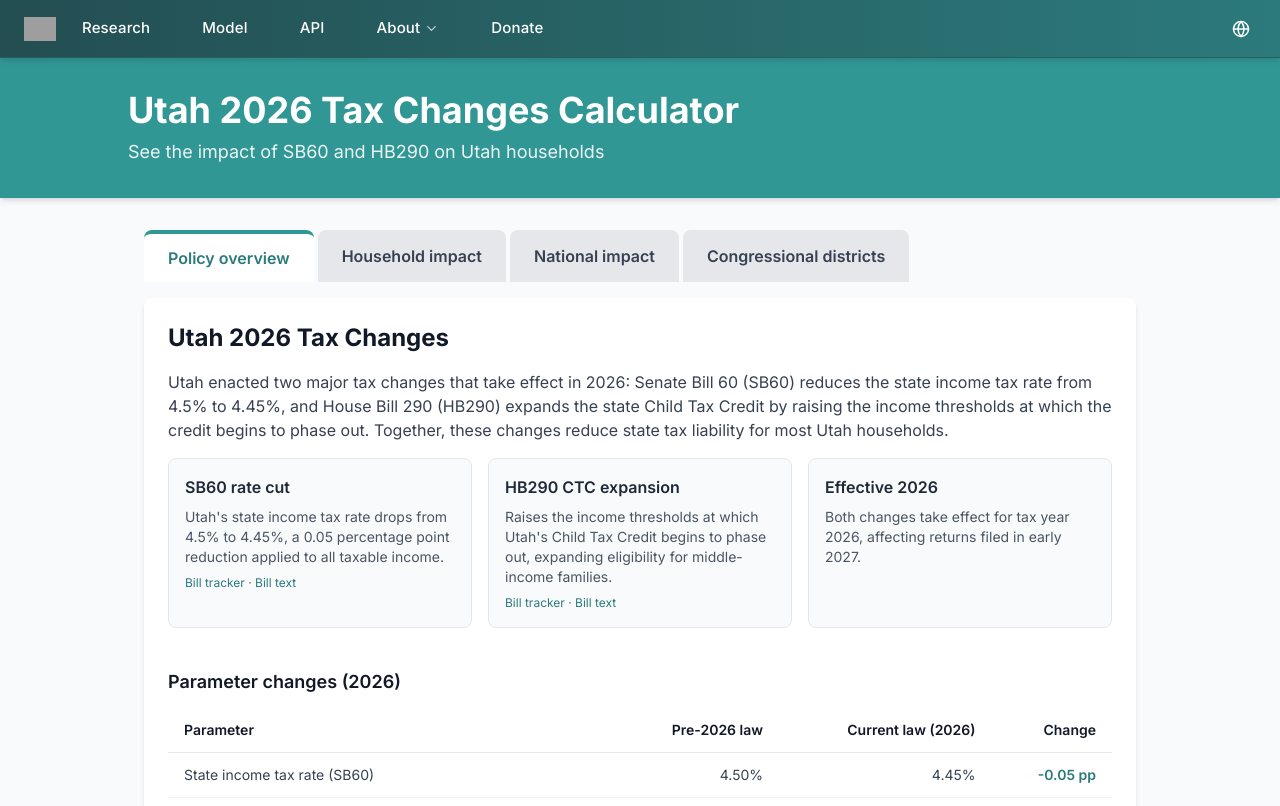
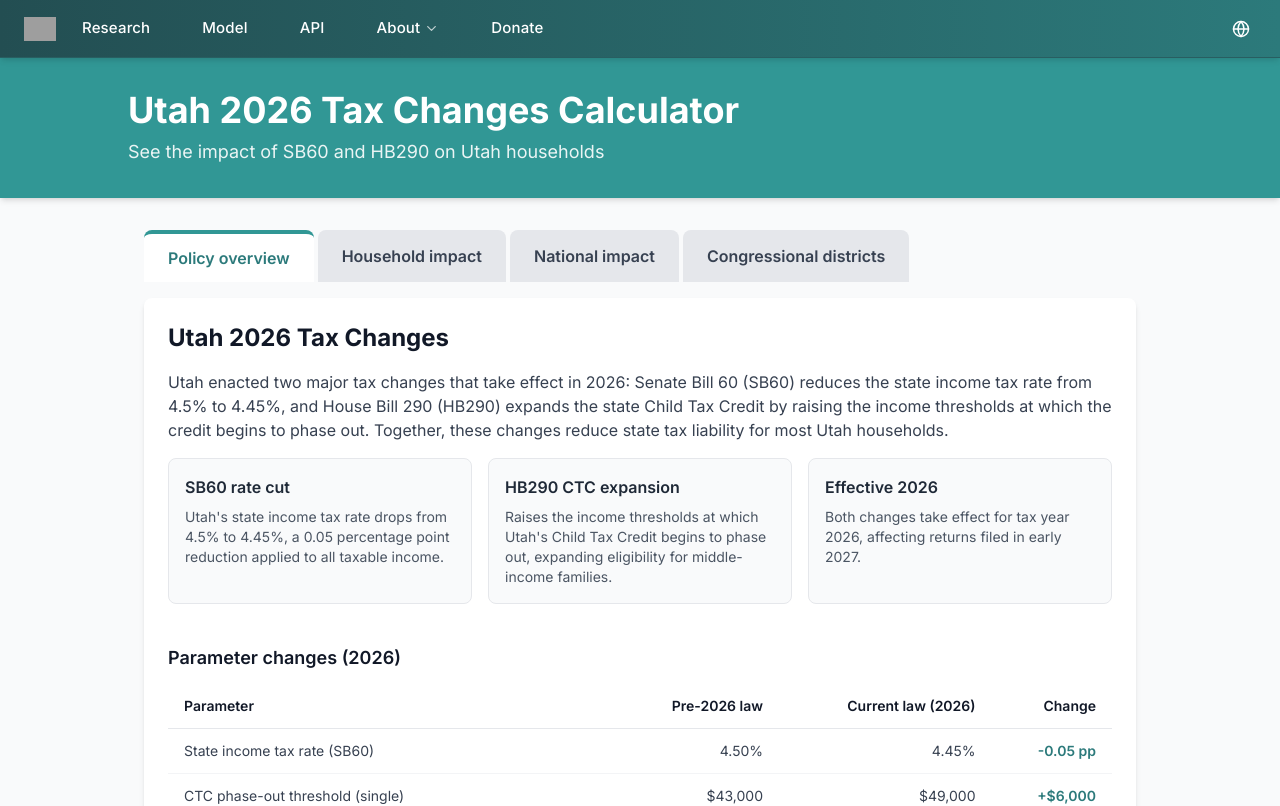
Before and after one commit to PolicyEngine/utah-2026-tax-changes, a Next.js app in the folder frontend/: page /us/utah-2026-tax-changes/ in a window 1280 px wide. Shown: the top 806 px of the page. Built offline with nearby package versions, Linux system fonts and the light colour scheme; grey boxes are pictures that could not be loaded.

Commit message:
Remove inline bill links from info cards (kept References section at bottom)

```diff
--- a/frontend/components/PolicyOverview.tsx
+++ b/frontend/components/PolicyOverview.tsx
@@ -18,55 +18,17 @@ export default function PolicyOverview() {
         <div className="grid grid-cols-1 md:grid-cols-3 gap-4 mb-4">
           <div className="bg-gray-50 border border-gray-200 rounded-lg p-4">
             <h3 className="font-semibold text-gray-800 mb-2">SB60 rate cut</h3>
-            <p className="text-sm text-gray-600 mb-2">
+            <p className="text-sm text-gray-600">
               Utah&apos;s state income tax rate drops from 4.5% to 4.45%, a
               0.05 percentage point reduction applied to all taxable income.
-            </p>
-            <p className="text-xs text-gray-600">
-              <a
-                href="https://www.policyengine.org/us/state-legislative-tracker/UT/ut-sb60-bill"
-                target="_blank"
-                rel="noopener noreferrer"
-                className="text-primary-600 hover:underline"
-              >
-                Bill tracker
-              </a>
-              {' · '}
-              <a
-                href="https://le.utah.gov/~2025/bills/static/SB0060.html"
-                target="_blank"
-                rel="noopener noreferrer"
-                className="text-primary-600 hover:underline"
-              >
-                Bill text
-              </a>
             </p>
           </div>
           <div className="bg-gray-50 border border-gray-200 rounded-lg p-4">
             <h3 className="font-semibold text-gray-800 mb-2">HB290 CTC expansion</h3>
-            <p className="text-sm text-gray-600 mb-2">
+            <p className="text-sm text-gray-600">
               Raises the income thresholds at which Utah&apos;s Child Tax Credit
               begins to phase out, expanding eligibility for middle-income
               families.
-            </p>
-            <p className="text-xs text-gray-600">
-              <a
-                href="https://www.policyengine.org/us/state-legislative-tracker/UT/ut-hb290"
-                target="_blank"
-                rel="noopener noreferrer"
-                className="text-primary-600 hover:underline"
-              >
-                Bill tracker
-              </a>
-              {' · '}
-              <a
-                href="https://le.utah.gov/~2026/bills/static/HB0290.html"
-                target="_blank"
-                rel="noopener noreferrer"
-                className="text-primary-600 hover:underline"
-              >
-                Bill text
-              </a>
             </p>
           </div>
           <div className="bg-gray-50 border border-gray-200 rounded-lg p-4">
```
